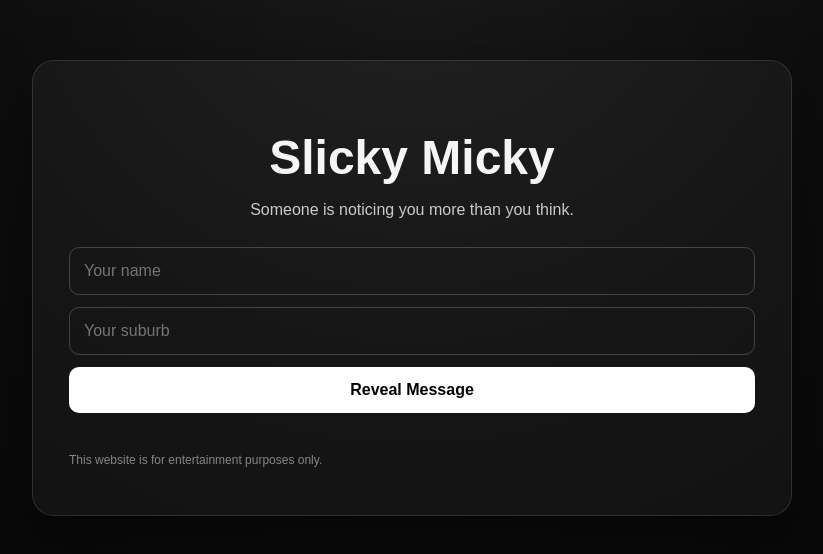
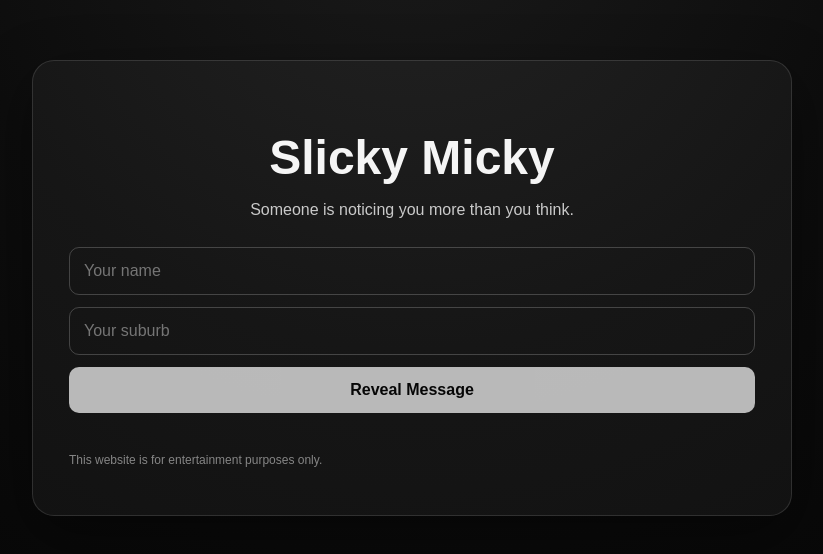
Before and after one commit to DMMEE/slickymicky-site, a Next.js app: page / in a window 1280 px wide. Shown: the part 112-666 px from the top of the page, without its empty margins (228-1051 px from the left). Built offline with nearby package versions, Linux system fonts and the light colour scheme; no server answers.

Commit message:
fix paywall and next message unlock

```diff
--- a/app/page.tsx
+++ b/app/page.tsx
@@ -58,7 +58,7 @@ export default function HomePage() {
     let index = 0;
 
     const interval = setInterval(() => {
-      index += 1;
+      index++;
       setDisplayedText(message.slice(0, index));
 
       if (index >= message.length) {
@@ -69,6 +69,9 @@ export default function HomePage() {
     return () => clearInterval(interval);
   }, [message]);
 
+  const allowed =
+    !access.freeUsed || access.paidUnlocks > 0 || access.subscriptionActive;
+
   async function handleGenerate() {
     if (loading) return;
 
@@ -76,9 +79,6 @@ export default function HomePage() {
       alert("Enter your name and suburb first.");
       return;
     }
-
-    const allowed =
-      !access.freeUsed || access.paidUnlocks > 0 || access.subscriptionActive;
 
     if (!allowed) {
       setShowPaywall(true);
@@ -149,9 +149,6 @@ export default function HomePage() {
     }
   }
 
-  const canReveal =
-    !access.freeUsed || access.paidUnlocks > 0 || access.subscriptionActive;
-
   return (
     <main
       style={{
@@ -212,7 +209,7 @@ export default function HomePage() {
             }}
           />
 
-          {isHydrated && canReveal && (
+          {isHydrated && (
             <button
               onClick={handleGenerate}
               disabled={loading || !canSubmit}
@@ -220,10 +217,11 @@ export default function HomePage() {
                 padding: "14px",
                 borderRadius: "10px",
                 border: "none",
-                cursor: "pointer",
+                cursor: loading || !canSubmit ? "not-allowed" : "pointer",
                 background: "#ffffff",
                 color: "#000",
                 fontWeight: 600,
+                opacity: loading || !canSubmit ? 0.7 : 1,
               }}
             >
               {loading ? "Reading..." : "Reveal Message"}
@@ -254,11 +252,9 @@ export default function HomePage() {
                 marginTop: "30px",
                 textAlign: "center",
                 fontSize: "18px",
-                opacity: 0.9,
               }}
             >
-              You have {access.paidUnlocks} paid message
-              {access.paidUnlocks === 1 ? "" : "s"} ready to reveal.
+              Your next message is unlocked. Reveal it now.
             </div>
           )}
 
```
